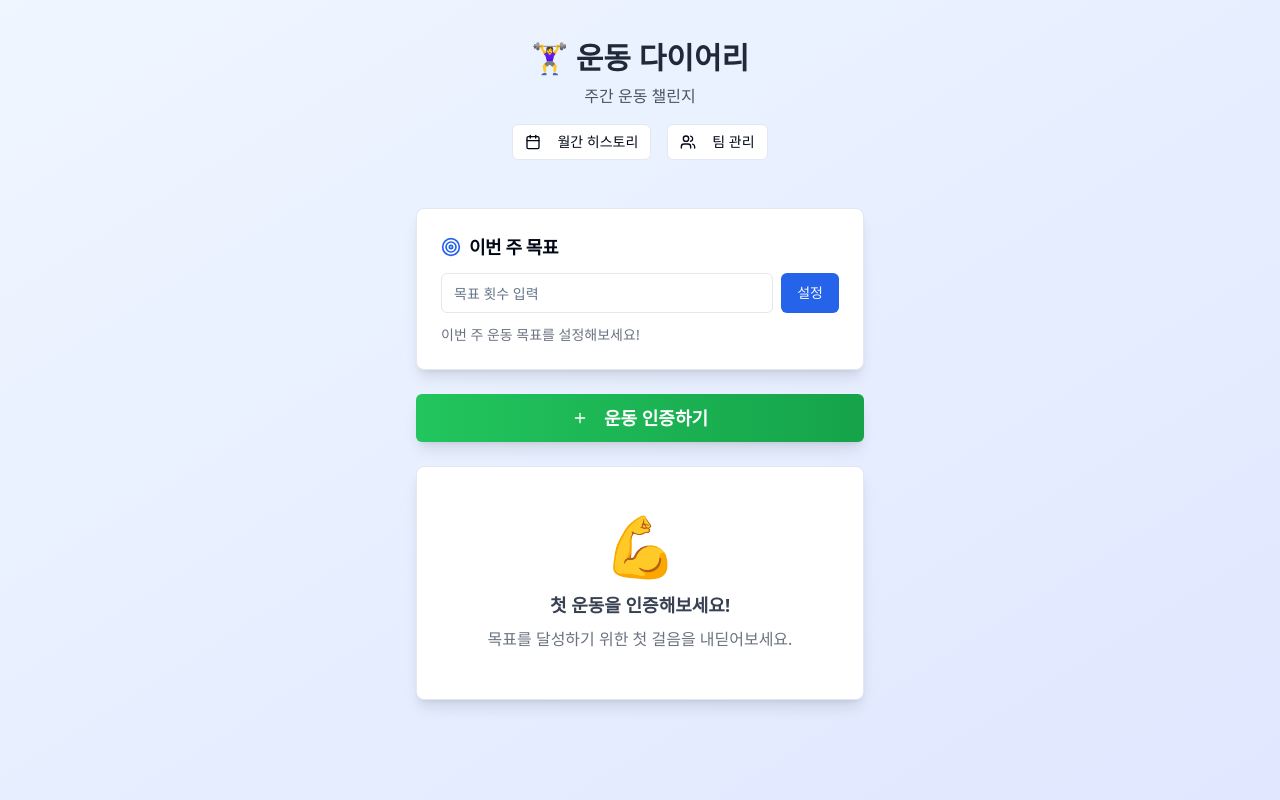
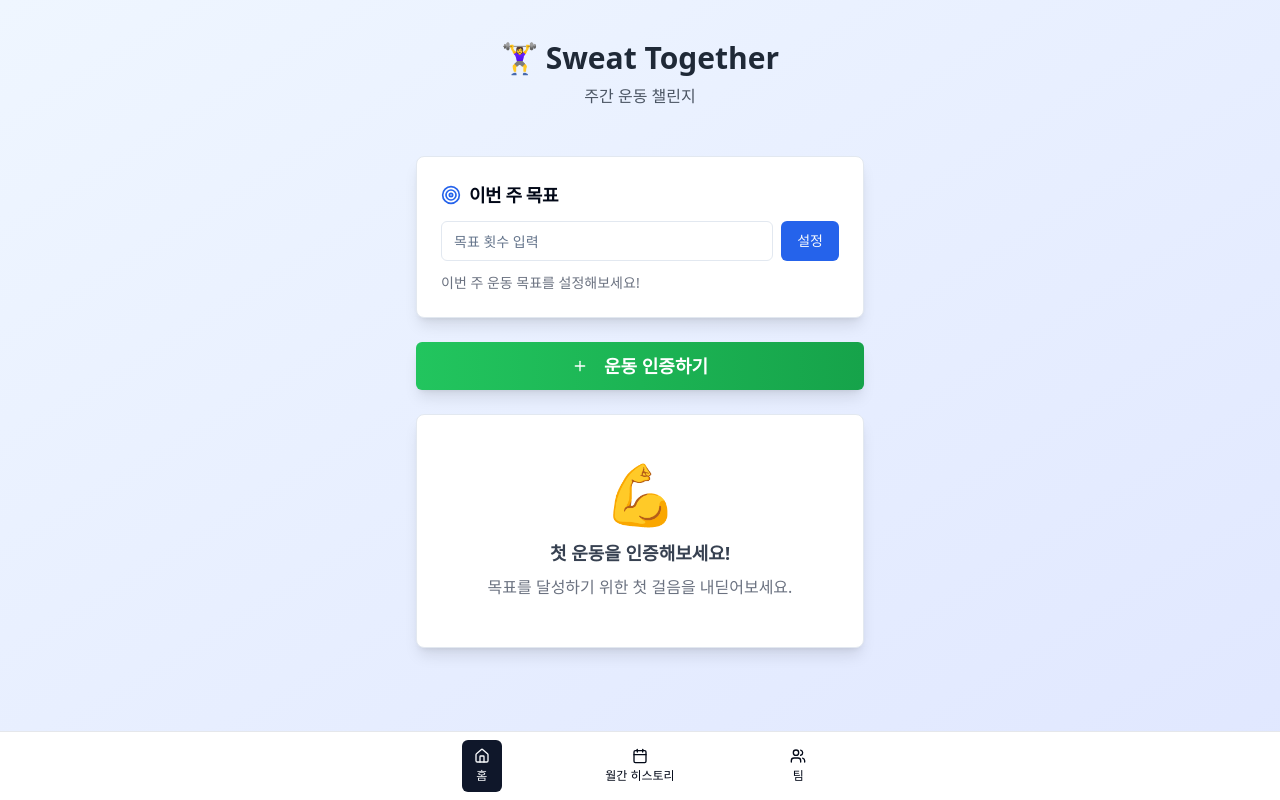
Before and after one commit to yeji0214/workout-weekly-journal, a React (Vite) app: page / in a window 1280 px wide. Built offline with nearby package versions, Linux system fonts and the light colour scheme.

Commit message:
Refactor UI and Team Features
- Implemented navigation bar.
- Improved team join/leave flow.
- Added user notifications.
- Updated README.md.

```diff
--- a/src/App.tsx
+++ b/src/App.tsx
@@ -4,6 +4,7 @@ import { Toaster as Sonner } from "@/components/ui/sonner";
 import { TooltipProvider } from "@/components/ui/tooltip";
 import { QueryClient, QueryClientProvider } from "@tanstack/react-query";
 import { BrowserRouter, Routes, Route } from "react-router-dom";
+import Layout from "./components/Layout";
 import Index from "./pages/Index";
 import Calendar from "./pages/Calendar";
 import Teams from "./pages/Teams";
@@ -17,6 +18,7 @@ const App = () => (
       <Toaster />
       <Sonner />
       <BrowserRouter>
+        <Layout>
           <Routes>
             <Route path="/" element={<Index />} />
             <Route path="/calendar" element={<Calendar />} />
@@ -24,6 +26,7 @@ const App = () => (
             {/* ADD ALL CUSTOM ROUTES ABOVE THE CATCH-ALL "*" ROUTE */}
             <Route path="*" element={<NotFound />} />
           </Routes>
+        </Layout>
       </BrowserRouter>
     </TooltipProvider>
   </QueryClientProvider>
--- /dev/null
+++ b/src/components/Layout.tsx
@@ -0,0 +1,20 @@
+
+import React from 'react';
+import Navigation from './Navigation';
+
+interface LayoutProps {
+  children: React.ReactNode;
+}
+
+const Layout = ({ children }: LayoutProps) => {
+  return (
+    <div className="min-h-screen bg-gradient-to-br from-blue-50 to-indigo-100">
+      <div className="pb-20">
+        {children}
+      </div>
+      <Navigation />
+    </div>
+  );
+};
+
+export default Layout;
--- /dev/null
+++ b/src/components/Navigation.tsx
@@ -0,0 +1,54 @@
+
+import React from 'react';
+import { Home, Calendar, Users } from 'lucide-react';
+import { Link, useLocation } from 'react-router-dom';
+import { Button } from '@/components/ui/button';
+
+const Navigation = () => {
+  const location = useLocation();
+
+  const isActive = (path: string) => location.pathname === path;
+
+  return (
+    <nav className="fixed bottom-0 left-0 right-0 bg-white border-t border-gray-200 px-4 py-2 z-50">
+      <div className="max-w-md mx-auto">
+        <div className="flex justify-around items-center">
+          <Link to="/">
+            <Button
+              variant={isActive('/') ? "default" : "ghost"}
+              size="sm"
+              className="flex flex-col items-center gap-1 h-auto py-2"
+            >
+              <Home className="h-5 w-5" />
+              <span className="text-xs">홈</span>
+            </Button>
+          </Link>
+
+          <Link to="/calendar">
+            <Button
+              variant={isActive('/calendar') ? "default" : "ghost"}
+              size="sm"
+              className="flex flex-col items-center gap-1 h-auto py-2"
+            >
+              <Calendar className="h-5 w-5" />
+              <span className="text-xs">월간 히스토리</span>
+            </Button>
+          </Link>
+
+          <Link to="/teams">
+            <Button
+              variant={isActive('/teams') ? "default" : "ghost"}
+              size="sm"
+              className="flex flex-col items-center gap-1 h-auto py-2"
+            >
+              <Users className="h-5 w-5" />
+              <span className="text-xs">팀</span>
+            </Button>
+          </Link>
+        </div>
+      </div>
+    </nav>
+  );
+};
+
+export default Navigation;
--- a/src/pages/Calendar.tsx
+++ b/src/pages/Calendar.tsx
@@ -1,10 +1,8 @@
-
 import React, { useState, useEffect } from 'react';
-import { Calendar as CalendarIcon, ChevronLeft, ChevronRight, ArrowLeft } from 'lucide-react';
+import { Calendar as CalendarIcon, ChevronLeft, ChevronRight } from 'lucide-react';
 import { Card, CardContent, CardHeader, CardTitle } from '@/components/ui/card';
 import { Button } from '@/components/ui/button';
 import { Dialog, DialogContent, DialogHeader, DialogTitle } from '@/components/ui/dialog';
-import { Link } from 'react-router-dom';
 
 interface WorkoutEntry {
   id: string;
@@ -115,18 +113,11 @@ const Calendar = () => {
   };
 
   return (
-    <div className="min-h-screen bg-gradient-to-br from-blue-50 to-indigo-100 p-4">
+    <div className="p-4">
       <div className="max-w-md mx-auto space-y-6">
         {/* 헤더 */}
-        <div className="flex items-center justify-between py-6">
-          <Link to="/">
-            <Button variant="outline" size="sm">
-              <ArrowLeft className="h-4 w-4 mr-2" />
-              홈으로
-            </Button>
-          </Link>
+        <div className="text-center py-6">
           <h1 className="text-2xl font-bold text-gray-800">월간 히스토리</h1>
-          <div></div>
         </div>
 
         {/* 달력 헤더 */}
--- a/src/pages/Index.tsx
+++ b/src/pages/Index.tsx
@@ -1,6 +1,5 @@
-
 import React, { useState, useEffect } from 'react';
-import { Camera, Target, Calendar, Trophy, Plus, Eye, Users } from 'lucide-react';
+import { Camera, Target, Calendar, Trophy, Plus, Eye } from 'lucide-react';
 import { Card, CardContent, CardHeader, CardTitle } from '@/components/ui/card';
 import { Button } from '@/components/ui/button';
 import { Input } from '@/components/ui/input';
@@ -8,7 +7,6 @@ import { Textarea } from '@/components/ui/textarea';
 import { Badge } from '@/components/ui/badge';
 import { Progress } from '@/components/ui/progress';
 import { Dialog, DialogContent, DialogHeader, DialogTitle } from '@/components/ui/dialog';
-import { Link } from 'react-router-dom';
 
 interface WorkoutEntry {
   id: string;
@@ -175,28 +173,12 @@ const Index = () => {
   };
 
   return (
-    <div className="min-h-screen bg-gradient-to-br from-blue-50 to-indigo-100 p-4">
+    <div className="p-4">
       <div className="max-w-md mx-auto space-y-6">
         {/* 헤더 */}
         <div className="text-center py-6">
-          <h1 className="text-3xl font-bold text-gray-800 mb-2">🏋️‍♀️ 운동 다이어리</h1>
+          <h1 className="text-3xl font-bold text-gray-800 mb-2">🏋️‍♀️ Sweat Together</h1>
           <p className="text-gray-600">주간 운동 챌린지</p>
-
-          {/* 네비게이션 */}
-          <div className="flex justify-center gap-4 mt-4">
-            <Link to="/calendar">
-              <Button variant="outline" size="sm">
-                <Calendar className="h-4 w-4 mr-2" />
-                월간 히스토리
-              </Button>
-            </Link>
-            <Link to="/teams">
-              <Button variant="outline" size="sm">
-                <Users className="h-4 w-4 mr-2" />
-                팀 관리
-              </Button>
-            </Link>
-          </div>
         </div>
 
         {/* 현재 팀 정보 */}
--- a/src/pages/Teams.tsx
+++ b/src/pages/Teams.tsx
@@ -1,4 +1,3 @@
-
 import React, { useState, useEffect } from 'react';
 import { Users, Plus, ArrowLeft, Crown, UserMinus, Vote } from 'lucide-react';
 import { Card, CardContent, CardHeader, CardTitle } from '@/components/ui/card';
@@ -8,6 +7,7 @@ import { Textarea } from '@/components/ui/textarea';
 import { Dialog, DialogContent, DialogHeader, DialogTitle } from '@/components/ui/dialog';
 import { Badge } from '@/components/ui/badge';
 import { Link } from 'react-router-dom';
+import { useToast } from '@/hooks/use-toast';
 
 interface Team {
   id: string;
@@ -51,6 +51,8 @@ interface WorkoutEntry {
 }
 
 const Teams = () => {
+  const { toast } = useToast();
+
   const [teams, setTeams] = useState<Team[]>([]);
   const [currentTeam, setCurrentTeam] = useState<Team | null>(null);
   const [showCreateForm, setShowCreateForm] = useState(false);
@@ -224,7 +226,15 @@ const Teams = () => {
 
       const updatedTeams = [...teams, newTeam];
       setTeams(updatedTeams);
+      setCurrentTeam(newTeam);
       localStorage.setItem('teams', JSON.stringify(updatedTeams));
+      localStorage.setItem('currentTeam', JSON.stringify(newTeam));
+
+      // 알림 표시
+      toast({
+        title: "팀 생성 완료!",
+        description: `${newTeam.name} 팀의 팀장이 되었습니다.`,
+      });
 
       // 폼 리셋
       setTeamName('');
@@ -236,7 +246,11 @@ const Teams = () => {
 
   const handleJoinTeam = (team: Team) => {
     if (currentTeam) {
-      alert('이미 팀에 속해있습니다. 팀을 나가고 다른 팀에 참여해주세요.');
+      toast({
+        title: "참여 불가",
+        description: "이미 팀에 속해있습니다. 팀을 나가고 다른 팀에 참여해주세요.",
+        variant: "destructive",
+      });
       return;
     }
 
@@ -254,10 +268,18 @@ const Teams = () => {
       return t;
     });
 
+    const joinedTeam = { ...team, members: [...team.members, newMember] };
+
     setTeams(updatedTeams);
-    setCurrentTeam({ ...team, members: [...team.members, newMember] });
+    setCurrentTeam(joinedTeam);
     localStorage.setItem('teams', JSON.stringify(updatedTeams));
-    localStorage.setItem('currentTeam', JSON.stringify({ ...team, members: [...team.members, newMember] }));
+    localStorage.setItem('currentTeam', JSON.stringify(joinedTeam));
+
+    // 알림 표시
+    toast({
+      title: "팀 참여 완료!",
+      description: `${team.name} 팀에 참여했습니다.`,
+    });
   };
 
   const handleLeaveTeam = () => {
@@ -288,6 +310,12 @@ const Teams = () => {
     setCurrentTeam(null);
     localStorage.setItem('teams', JSON.stringify(updatedTeams));
     localStorage.removeItem('currentTeam');
+
+    // 알림 표시
+    toast({
+      title: "팀 탈퇴 완료",
+      description: "팀에서 나왔습니다.",
+    });
 
     // 팀이 비어있으면 삭제
     const updatedTeam = updatedTeams.find(t => t.id === currentTeam.id);
@@ -394,18 +422,11 @@ const Teams = () => {
   );
 
   return (
-    <div className="min-h-screen bg-gradient-to-br from-blue-50 to-indigo-100 p-4">
+    <div className="p-4">
       <div className="max-w-md mx-auto space-y-6">
         {/* 헤더 */}
-        <div className="flex items-center justify-between py-6">
-          <Link to="/">
-            <Button variant="outline" size="sm">
-              <ArrowLeft className="h-4 w-4 mr-2" />
-              홈으로
-            </Button>
-          </Link>
+        <div className="text-center py-6">
           <h1 className="text-2xl font-bold text-gray-800">팀 관리</h1>
-          <div></div>
         </div>
 
         {/* 현재 팀 정보 */}
```
Also changed, not shown: 1 other file (tests, documents, lock files or other folders). Lines whose indentation alone changed are shown as unchanged.
